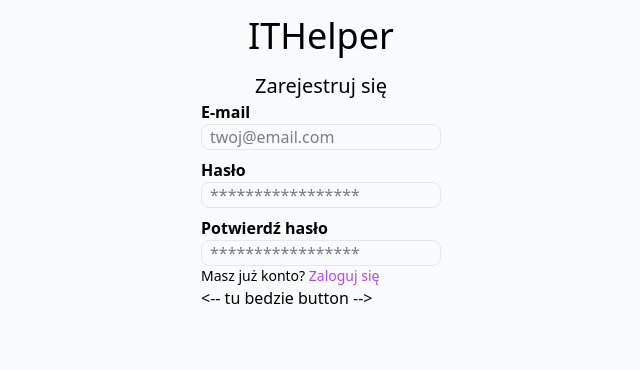
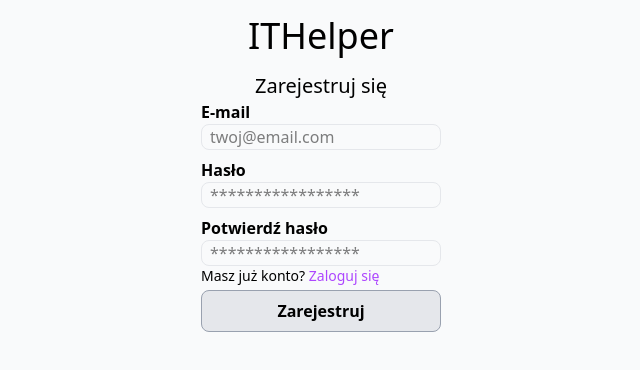
Before and after one commit to whit33y/ITHelper, an Angular app: page /login in a window 1280 px wide. Shown: the top 370 px of the page, without its empty margins (319-959 px from the left). Built offline with nearby package versions, Linux system fonts and the light colour scheme.

Commit message:
feat: add button component functionalities and styles

```diff
--- a/src/app/components/elements/button/button.component.html
+++ b/src/app/components/elements/button/button.component.html
@@ -1 +1,6 @@
-<p>button works!</p>
+<div class="border-1 border-gray-400 flex justify-center items-center p-2 rounded-lg bg-gray-200 font-bold hover:bg-gray-100 hover:cursor-pointer mt-1 hover:text-gray-800"
+    (click)="sendClick()">
+    <div>
+        <p>{{label}}</p>
+    </div>
+</div>
--- a/src/app/components/elements/button/button.component.ts
+++ b/src/app/components/elements/button/button.component.ts
@@ -1,12 +1,17 @@
-import { Component } from '@angular/core';
+import { Component, EventEmitter, Input, Output } from '@angular/core';
 
 @Component({
   selector: 'app-button',
   standalone: true,
   imports: [],
   templateUrl: './button.component.html',
-  styleUrl: './button.component.css'
+  styleUrl: './button.component.css',
 })
 export class ButtonComponent {
+  @Input() label = 'Button';
+  @Output() clickEvent = new EventEmitter<boolean>();
 
+  sendClick() {
+    this.clickEvent.emit(true);
+  }
 }
--- a/src/app/components/elements/login-form/login-form.component.html
+++ b/src/app/components/elements/login-form/login-form.component.html
@@ -14,7 +14,7 @@
         <p class="text-sm">Nie masz konta? <span class="text-purple-500 cursor-pointer"
                 (click)="changeView()">Zarejestruj się</span></p>
         <div>
-            <-- tu bedzie button -->
+            <app-button label="Zaloguj" (clickEvent)="clicked($event)" />
         </div>
     </div>
 </div>
--- a/src/app/components/elements/login-form/login-form.component.ts
+++ b/src/app/components/elements/login-form/login-form.component.ts
@@ -1,9 +1,10 @@
 import { Component, EventEmitter, Output } from '@angular/core';
+import { ButtonComponent } from '../button/button.component';
 
 @Component({
   selector: 'app-login-form',
   standalone: true,
-  imports: [],
+  imports: [ButtonComponent],
   templateUrl: './login-form.component.html',
   styleUrl: './login-form.component.css',
 })
@@ -12,4 +13,8 @@ export class LoginFormComponent {
   changeView() {
     this.formEvent.emit('register');
   }
+
+  clicked(event: boolean) {
+    console.log(event);
+  }
 }
--- a/src/app/components/elements/register-form/register-form.component.html
+++ b/src/app/components/elements/register-form/register-form.component.html
@@ -19,7 +19,7 @@
         <p class="text-sm">Masz już konto? <span class="text-purple-500 cursor-pointer" (click)="changeView()">Zaloguj
                 się</span></p>
         <div>
-            <-- tu bedzie button -->
+            <app-button label="Zarejestruj" (clickEvent)="clicked($event)"></app-button>
         </div>
     </div>
 </div>
--- a/src/app/components/elements/register-form/register-form.component.ts
+++ b/src/app/components/elements/register-form/register-form.component.ts
@@ -1,9 +1,10 @@
 import { Component, EventEmitter, Output } from '@angular/core';
+import { ButtonComponent } from '../button/button.component';
 
 @Component({
   selector: 'app-register-form',
   standalone: true,
-  imports: [],
+  imports: [ButtonComponent],
   templateUrl: './register-form.component.html',
   styleUrl: './register-form.component.css',
 })
@@ -12,4 +13,8 @@ export class RegisterFormComponent {
   changeView() {
     this.formEvent.emit('login');
   }
+
+  clicked(event: boolean) {
+    console.log(event);
+  }
 }
```
